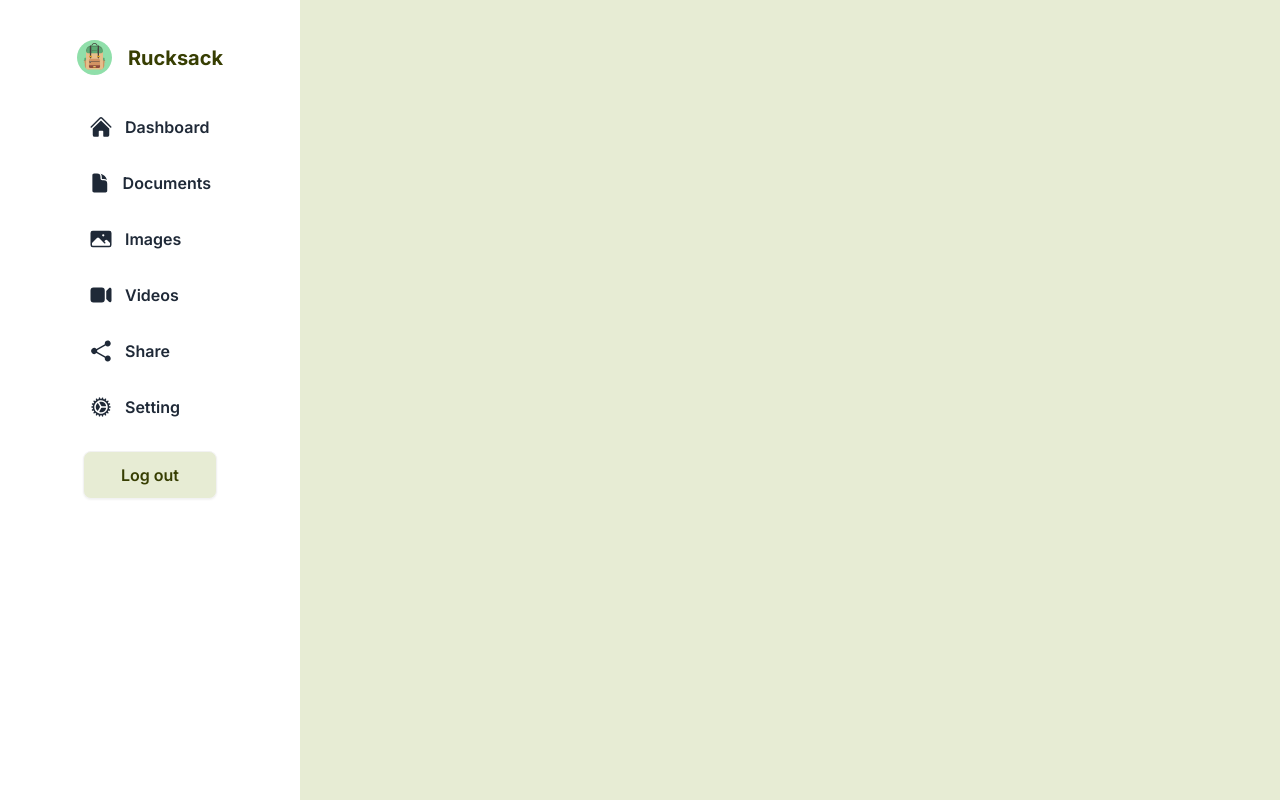
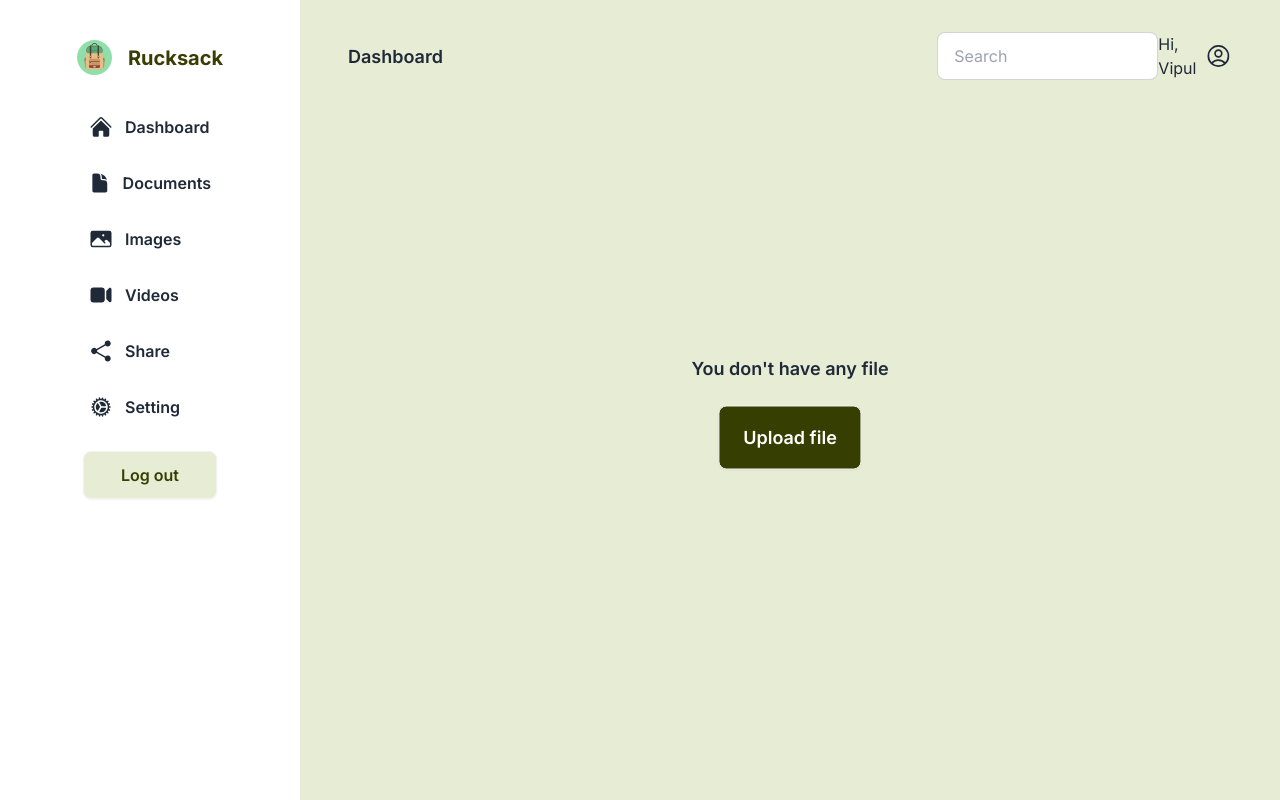
Before and after one commit to vipulthakur8/rucksack-fe, a React (Vite) app: page /dashboard in a window 1280 px wide. Built offline with nearby package versions, Linux system fonts and the light colour scheme.

Commit message:
dashboard home and file upload section

```diff
--- a/src/App.tsx
+++ b/src/App.tsx
@@ -6,10 +6,26 @@ import Login from './pages/login.tsx';
 import Signup from './pages/signup.tsx';
 import ProtectedRoute from './components/protectedRoute.tsx';
 import Dashboard from './pages/dashboard.tsx';
+import DbHome from './pages/dbHome.tsx';
 
-function App() {
+import Modal from './components/modal.tsx';
+
+import { connect } from 'react-redux';
+import { resetFileUpload, setFileUpload } from './store/uiActions.ts';
+import FileUpload from './components/fileUpload.tsx';
+
+function App(props: any) {
 
   return (
+    <>
+    {
+      props.ui.showFUSection && <Modal />
+    }
+
+    {
+      props.ui.showFUSection && <FileUpload closeSection={props.onResetFU} />
+    }
+
     <BrowserRouter>
       <Routes>
         <Route path='/' element={<Home />} />
@@ -21,15 +37,31 @@ function App() {
           <Signup />
         }/>
 
-        <Route path='/dashboard' element={<ProtectedRoute toll={true} redirectTo={'/'} />}>
-          <Route index element={<Dashboard />} />
+        <Route element={<ProtectedRoute toll={true} redirectTo={'/'} />}>
+          <Route path='/dashboard' element={<Dashboard />} >
+            <Route index element={<DbHome />} />
+          </Route>
         </Route>
 
         <Route path='*' element={<Home />} />
 
       </Routes>
     </BrowserRouter>
+    </>
   )
 }
 
-export default App
+const mapStateToProps = (state:any) => {
+  return {
+    ui: state.ui
+  }
+}
+
+const mapDispatchToProps = (dispatch:any) => {
+  return {
+    onSetFU: () => dispatch(setFileUpload()),
+    onResetFU: () => dispatch(resetFileUpload())
+  }
+}
+
+export default connect(mapStateToProps, mapDispatchToProps)(App);
--- /dev/null
+++ b/src/components/fileUpload.tsx
@@ -0,0 +1,29 @@
+
+function FileUpload(props:any) {
+    return (
+        <div className="font-inter fixed top-[50%] left-[50%] transfrom -translate-x-[50%] -translate-y-[50%] bg-white z-[250] lg:w-[600px] p-2">
+            <div className="flex items-center justify-between p-2">
+                <div>
+
+                </div>
+                <div onClick={props.closeSection} className="hover:cursor-pointer">
+                    <svg xmlns="http://www.w3.org/2000/svg" viewBox="0 0 24 24" fill="currentColor" className="w-8 h-8">
+                        <path fillRule="evenodd" d="M5.47 5.47a.75.75 0 0 1 1.06 0L12 10.94l5.47-5.47a.75.75 0 1 1 1.06 1.06L13.06 12l5.47 5.47a.75.75 0 1 1-1.06 1.06L12 13.06l-5.47 5.47a.75.75 0 0 1-1.06-1.06L10.94 12 5.47 6.53a.75.75 0 0 1 0-1.06Z" clipRule="evenodd" />
+                    </svg>
+                </div>
+            </div>
+
+            <div className="p-6">
+                <input type="file" className="file-input file-input-bordered file-input-olive w-full max-w-full" />
+            </div>
+
+            <div>
+                <button className="btn btn-md block mx-auto mb-[1rem] text-[16px] text-olive bg-bg-olive hover:bg-bg-olive">
+                    Upload
+                </button>
+            </div>
+        </div>
+    )
+}
+
+export default FileUpload;
--- /dev/null
+++ b/src/components/modal.tsx
@@ -0,0 +1,8 @@
+
+export default function Modal() {
+    return (
+        <div className="fixed w-[100vw] h-[100vh] bg-modal z-[200]">
+
+        </div>
+    )
+}
--- a/src/main.tsx
+++ b/src/main.tsx
@@ -5,9 +5,10 @@ import './index.css'
 
 import { configureStore, combineReducers } from '@reduxjs/toolkit';
 import { Provider } from 'react-redux';
+import uiReducer from './store/uiReducer.ts';
 
 const rootReducers = combineReducers({
-
+  ui: uiReducer
 })
 
 const store = configureStore({
--- a/src/pages/dashboard.tsx
+++ b/src/pages/dashboard.tsx
@@ -1,3 +1,4 @@
+import { Outlet } from "react-router-dom";
 import DashboardSideNav from "../components/dashboardSideNav";
 
 function Dashboard() {
@@ -8,7 +9,7 @@ function Dashboard() {
 
             {/* main section */}
             <div className="ml-[300px] bg-bg-olive h-[100vh]">
-
+                <Outlet />
             </div>
         </div>
     )
--- /dev/null
+++ b/src/pages/dbHome.tsx
@@ -0,0 +1,67 @@
+// import { useState } from "react";
+// import Modal from "../components/modal";
+import { connect } from "react-redux"
+import { setFileUpload, resetFileUpload } from "../store/uiActions"
+
+function DbHome(props: any) {
+
+    // const [showFileUpload, setShowFileUpload] = useState(true)
+
+    return(
+        <div className="mx-[2rem] px-[1rem] font-inter">
+
+            {/* {
+                showFileUpload
+                &&
+                <Modal />
+            } */}
+
+            <div className="flex items-center justify-between">
+                <h1 className="md:my-[2rem] text-[18px] font-semibold">Dashboard</h1>
+                <div className="flex items-center justify-between md:w-1/3 my-[2rem]">
+                    <input type="text" placeholder="Search" className="input input-bordered w-full max-w-xs" />
+                    <div className="md:w-1/4 flex items-center justify-between">
+                        <p>Hi, {'Vipul'}</p>
+                        <svg xmlns="http://www.w3.org/2000/svg" fill="none" viewBox="0 0 24 24" strokeWidth={1.5} stroke="currentColor" className="w-9 h-9">
+                            <path strokeLinecap="round" strokeLinejoin="round" d="M17.982 18.725A7.488 7.488 0 0 0 12 15.75a7.488 7.488 0 0 0-5.982 2.975m11.963 0a9 9 0 1 0-11.963 0m11.963 0A8.966 8.966 0 0 1 12 21a8.966 8.966 0 0 1-5.982-2.275M15 9.75a3 3 0 1 1-6 0 3 3 0 0 1 6 0Z" />
+                        </svg>
+                    </div>
+                </div>
+            </div>
+            {/* <div className="divider my-[0]"></div> */}
+            <div className="">
+                {
+                    false
+                    ?
+                    <div>
+                    </div>
+                    :
+                    <div className="relative w-full h-[600px]">
+                    <div className="w-fit p-6 absolute top-[50%] left-[50%] transform -translate-x-[50%] -translate-y-[50%]">
+                        <h1 className="text-center mb-[1.5rem] text-[18px] font-semibold">You don't have any file</h1>
+                        <button onClick={props.onSetFU} className="btn btn-lg bg-olive hover:bg-olive text-white block mx-auto">Upload file</button>
+                    </div>
+                    </div>
+                }
+            </div>
+        </div>
+    )
+}
+
+
+const mapStateToProps = (state:any) => {
+    return {
+      ui: state.ui
+    }
+  }
+
+const mapDispatchToProps = (dispatch:any) => {
+    return {
+      onSetFU: () => dispatch(setFileUpload()),
+      onResetFU: () => dispatch(resetFileUpload())
+    }
+  }
+
+export default connect(mapStateToProps, mapDispatchToProps)(DbHome);
+
+// export default DbHome;
--- /dev/null
+++ b/src/store/uiActionTypes.ts
@@ -0,0 +1,2 @@
+export const SHOW_FILE_UPLOAD_SECTION = 'SHOW_FILE_UPLOAD_SECTION';
+export const HIDE_FILE_UPLOAD_SECTION = 'HIDE_FILE_UPLOAD_SECTION';
--- /dev/null
+++ b/src/store/uiActions.ts
@@ -0,0 +1,17 @@
+
+import { SHOW_FILE_UPLOAD_SECTION, HIDE_FILE_UPLOAD_SECTION } from "./uiActionTypes"
+
+
+export const setFileUpload = () => {
+    return {
+        type: SHOW_FILE_UPLOAD_SECTION,
+        payload: true
+    }
+}
+
+export const resetFileUpload = () => {
+    return {
+        type: HIDE_FILE_UPLOAD_SECTION,
+        payload: false
+    }
+}
--- /dev/null
+++ b/src/store/uiReducer.ts
@@ -0,0 +1,25 @@
+
+import { SHOW_FILE_UPLOAD_SECTION, HIDE_FILE_UPLOAD_SECTION } from "./uiActionTypes"
+
+const initialState = {
+    showFUSection: false
+}
+
+export default function uiReducer(state = initialState, action:any) {
+    switch(action.type) {
+        case SHOW_FILE_UPLOAD_SECTION:
+            return {
+                ...state,
+                showFUSection: action.payload
+            }
+
+        case HIDE_FILE_UPLOAD_SECTION:
+            return {
+                ...state,
+                showFUSection: action.payload
+            }
+
+        default:
+            return state
+    }
+}
--- a/tailwind.config.js
+++ b/tailwind.config.js
@@ -15,7 +15,8 @@ export default {
       'white': '#fff',
       'olive': '#373e02',
       'bg-olive': '#e7ecd4',
-      'red': '#ff0000'
+      'red': '#ff0000',
+      'modal': 'rgba(0,0,0,0.6)'
     }
   },
   plugins: [require("daisyui")],
```
Also changed, not shown: 1 other file (tests, documents, lock files or other folders).
